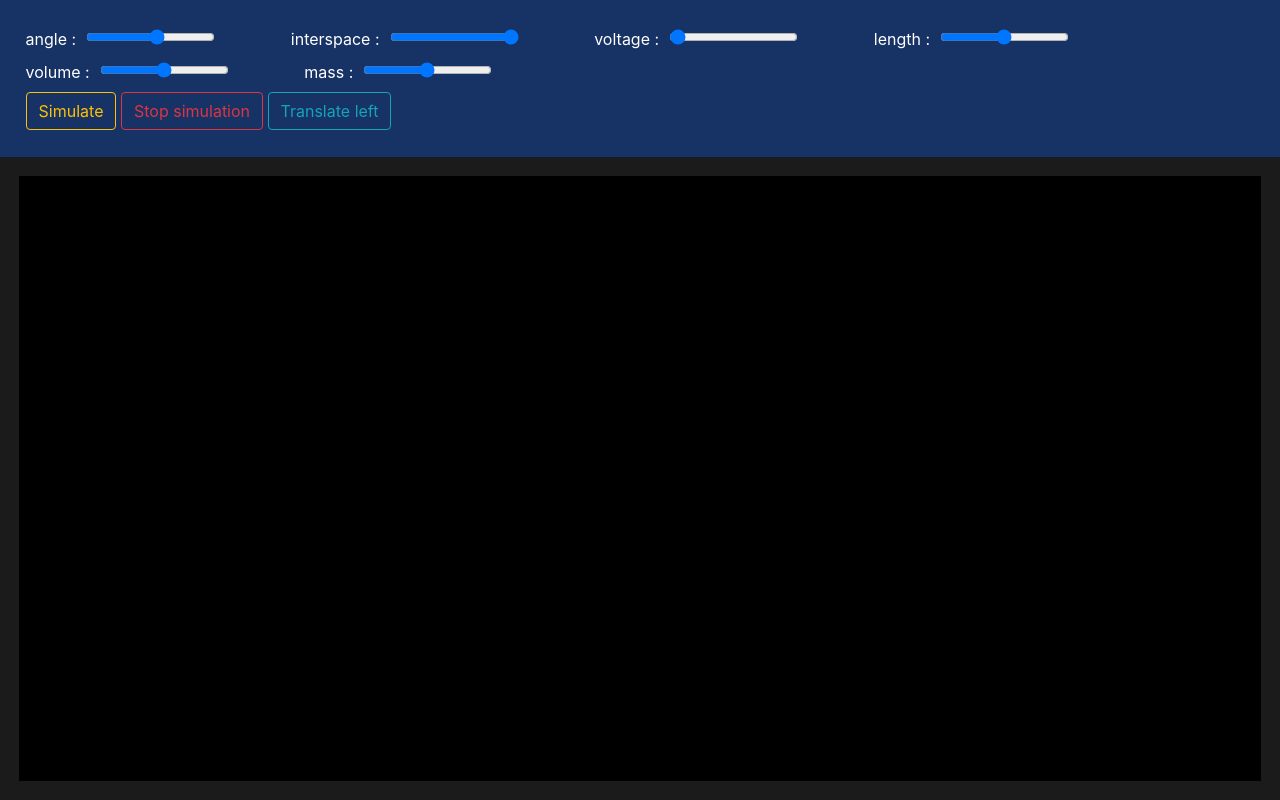
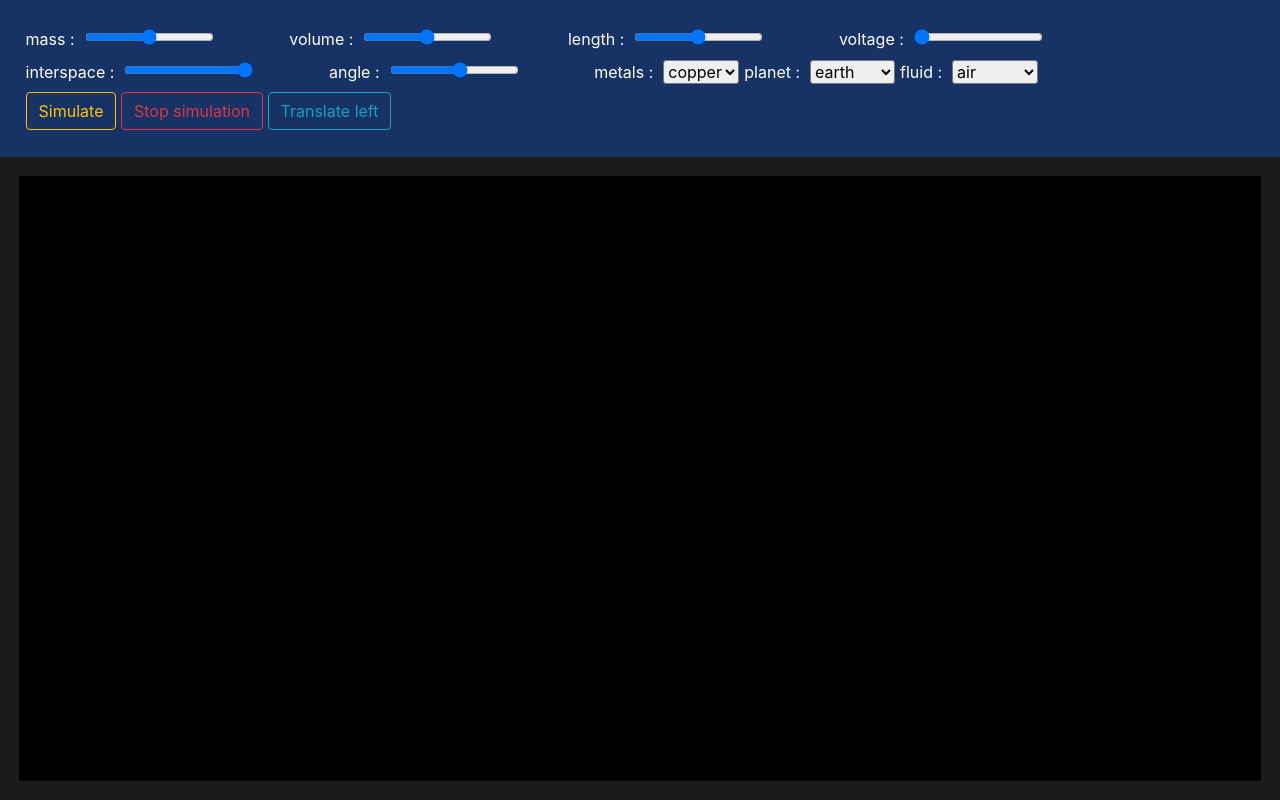
Before and after one commit to william-fecteau/RailgunSimulation, a plain HTML site: page wwwroot/index.html in a window 1280 px wide. Drawn offline with nearby package versions, Linux system fonts and the light colour scheme.

Commit message:
added functional form submit

```diff
--- a/wwwroot/js/menu.js
+++ b/wwwroot/js/menu.js
@@ -33,25 +33,44 @@ function updateTextInput(id , val) {
     document.getElementById(id).value=val;
 }
 
+
 function handleSubmit()
 {
-    monke({ "nbPoints": 6 });
+    let params = {};
+    const formData = new FormData(document.querySelector('form'))
+    for (var pair of formData.entries()) {
+        params[pair[0]] = pair[1];
+    }
+    monke(params);
 }
 
 function initializeMenu() {
     for (const prop in PARAMS) {
-        if(prop == "metals") break;
         let div = $('<div>', {id: prop, class:"div-form"});
-        div.append( // slider
+        div.append( // label
             $(`<label>${prop} :</label>`, {
-                for: `${prop}-slider`
+                for: `${prop}-controler`
             })
         );
+        if(PARAMS[prop].constructor == Object) {
+            let select = $('<select>', {
+                    class : "range",
+                    id: `${prop}-controler`,
+                    name: `${prop}`,
+                });
+            Object.entries(PARAMS[prop]).forEach(obj => {
+                select.append(
+                    '<option value=' + obj[1] + '>' + obj[0] + '</option>'
+                    );
+            });
+            div.append(select);
+        }
+        else {
             div.append( // slider
                 $('<input>', {
                     class : "range",
                     type: "range",
-                id: `${prop}-slider`,
+                    id: `${prop}-controler`,
                     name: `${prop}`,
                     step: PARAMS[prop][0],
                     "min": PARAMS[prop][0],
@@ -65,16 +84,10 @@ function initializeMenu() {
                     id: `${prop}-counter`
                 })
             );
-        $('#send-form').prepend(div);
+        }
+        $('#controlers').append(div);
     }
 };
-
-/*
-======================================
-                EVENTS
-======================================
-*/
-
 
 
 function menu() {
--- a/wwwroot/style.css
+++ b/wwwroot/style.css
@@ -51,6 +51,7 @@ body, html {
 
 .range {
     margin-left: 10px;
+    border-radius: 3px;
 }
 
 .div-form {
```
Also changed, not shown: 1 other file. Lines whose indentation alone changed are shown as unchanged.
